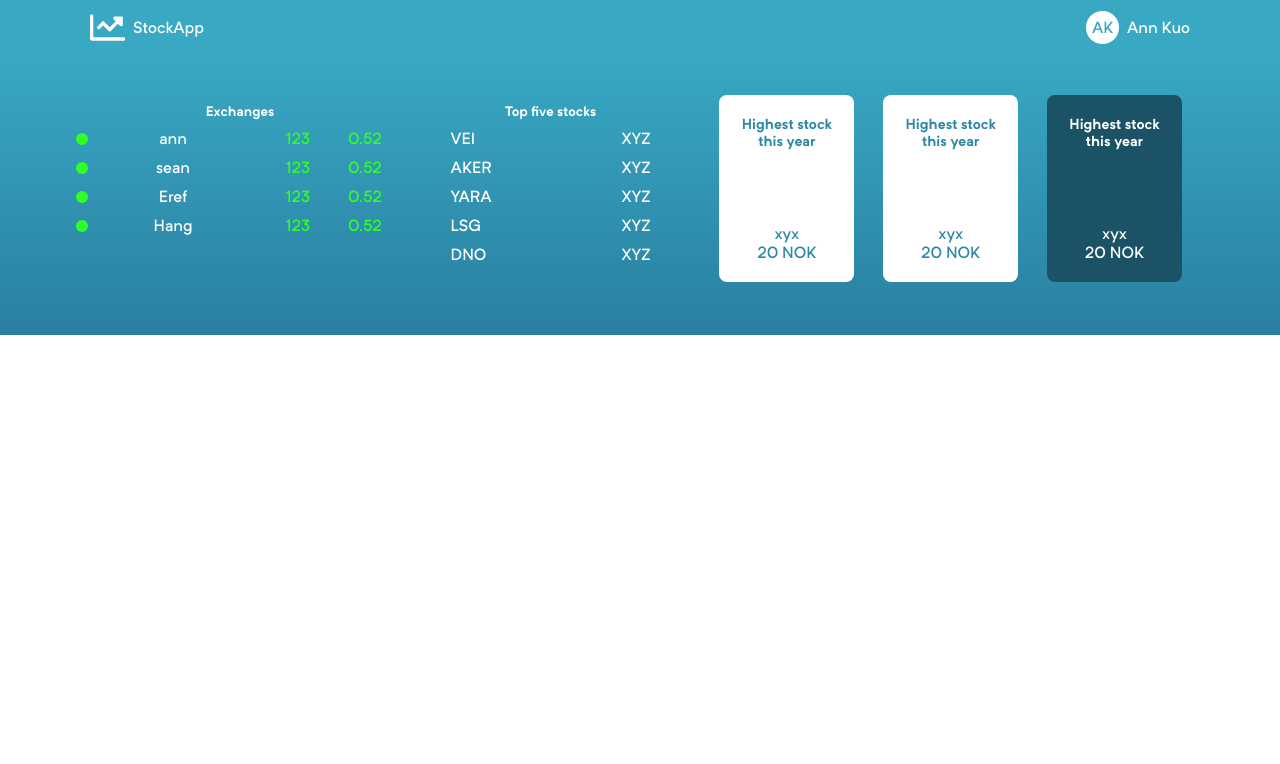
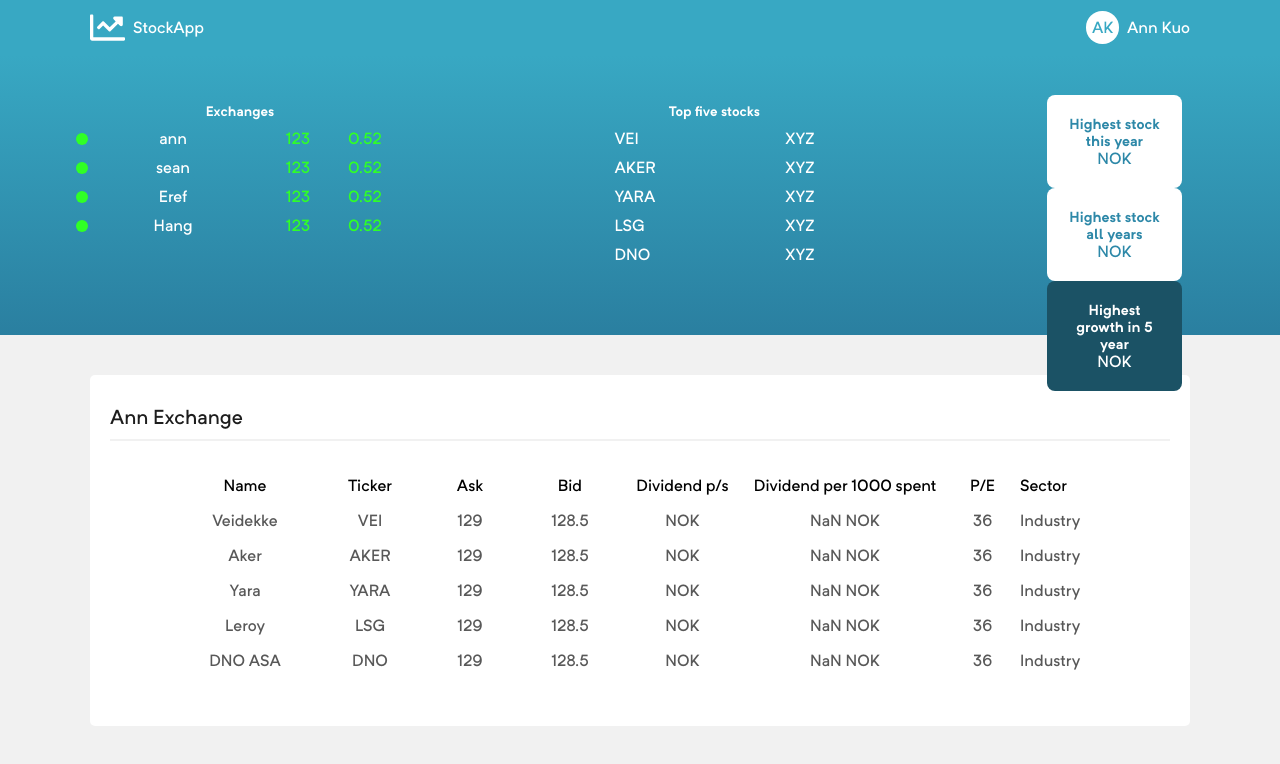
Before and after one commit to Ann0426/react-stock-app, a React (Create React App) app: page / in a window 1280 px wide. Shown: the top 764 px of the page. Built offline with nearby package versions, Linux system fonts and the light colour scheme.

Commit message:
home-page

```diff
--- a/src/App.js
+++ b/src/App.js
@@ -5,9 +5,11 @@ import Subheader from './components/Subheader/Subheader';
 import ExchangeList from './components/ExchangeList/ExchangeList';
 import TopFiveDividendStocksList from "./components/TopFiveDividendStocksList/TopFiveDividendStocksList";
 import InfoCard from "./components/InfoCard/InfoCard";
+import StockList from "./components/StockList/StockList";
+import styles from"./App.module.css";
+import data from "./data.js"
+import{sortStocksByDividendYield} from "./helpers.js";
 
-import data from "./data.js"
-import{sortStocksByDividendYield} from "./helpers";
 
 
 function App() {
@@ -18,13 +20,20 @@ function App() {
             <Subheader>
               <ExchangeList exchanges={data.exchanges}/>
               <TopFiveDividendStocksList stocks={sortStocksByDividendYield(data.stocks)}/>
-
-              <InfoCard title = " Highest stock this year" stock={{ticker:"xyx", amount: 20}}/>
-              <InfoCard title = " Highest stock this year" stock={{ticker:"xyx", amount: 20}}/>
-              <InfoCard title = " Highest stock this year" stock={{ticker:"xyx", amount: 20}} darkmode/>
+              <div classname={styles.InfoCardContainer}>
+                <InfoCard title = " Highest stock this year" stock={data.stocks}/>
+                <InfoCard title = " Highest stock all years" stock={data.stocks}/>
+                <InfoCard title = " Highest growth in 5  year" stock={data.stocks} darkmode/>
+              </div>
+            </Subheader>
+            <div className = { styles.dashboardContent}>
+              <div className = {styles.dashboardContentContainer}>
+                <StockList stocks={data.stocks}/>
+              </div>
+            </div>
 
 
-            </Subheader>
+
 
   </div>
 }
--- /dev/null
+++ b/src/App.module.css
@@ -0,0 +1,12 @@
+.infoCardContainer{
+    display:flex;
+}
+.dashboardContent{
+    background-color: var(--dashboard-bg);
+    padding: 40px 20px;
+    height: 70vh;
+}
+.dashboardContentContainer{
+    margin: 0 auto;
+    max-width: var(--site-width);
+}
--- /dev/null
+++ b/src/components/StockList/StockList.jsx
@@ -0,0 +1,107 @@
+import React, { useEffect } from "react";
+
+import styles from "./StockList.module.css";
+
+const StockList = ({ stocks }) => {
+
+  const renderListItems = () => {
+    return stocks.map((stock) => {
+      return(
+      <li className={styles.listItem} key={stock.ticker }>
+        <div className={styles.listItemName}>{stock.name}</div>
+        <div className={styles.listItemTicker}>{stock.ticker}</div>
+        <div className={styles.listItemAsk}>{stock.ask}</div>
+        <div className={styles.listItemBid}>{stock.bid}</div>
+
+        <div className={styles.listItemDps}>
+          {getDividendPerShare(stock)} NOK
+        </div>
+        <div className={styles.listItemDp1000Spent}>
+          {getDividendPer1000Spent(stock)} NOK
+        </div>
+        <div className={styles.listItemPe}>{getStockPE(stock)}</div>
+        <div className={styles.listItemSector}>{stock.sector}</div>
+
+      </li>
+      )}
+    );
+  };
+
+//   const getOptions = () => {
+//     return [
+//       {
+//         displayValue: "Highest dividend yield 2020",
+//         value: "dividendyieldcurrentyear",
+//       },
+//       {
+//         displayValue: "Highest dividend yield overall",
+//         value: "dividendyieldoverall",
+//       },
+//     ];
+//   };
+
+//   const setStocksByDividendYieldOverall = () => {
+//     const sorted = sortStocksByCompoundedYield(stocks);
+//     setStocks(sorted);
+//   };
+
+//   const setStocksByDividendYieldCurrentYear = () => {
+//     const sorted = sortStocksByDividendYield(stocks);
+//     setStocks(sorted);
+//   };
+
+//   const onSelectChange = (e) => {
+//     const descriptor = e.target.value;
+
+//     if (descriptor === "dividendyieldoverall") {
+//       setStocksByDividendYieldOverall();
+//     } else if (descriptor === "dividendyieldcurrentyear") {
+//       setStocksByDividendYieldCurrentYear();
+//     }
+//   };
+  const getStockPE = (stock) =>{
+    return 36;
+  }
+  const getDividendPerShare = (stock) => {
+    const date = new Date();
+    const year = date.getFullYear();
+    return stock.dividends[year];
+  };
+
+  const getDividendPer1000Spent = (stock) => {
+    const dividendPerShare = getDividendPerShare(stock);
+    const amountOfStocks = 1000 / stock.ask;
+
+    const total = amountOfStocks * dividendPerShare;
+    return total.toFixed(2);
+  };
+
+  return (
+    <div className={styles.container}>
+      <div className={styles.header}>
+        <h1 className={styles.heading}>Ann Exchange</h1>
+        {/* <Select
+          options={getOptions()}
+          onChange={onSelectChange}
+          className={styles.select}
+        /> */}
+      </div>
+
+      <div className={styles.listContainer}>
+        <div className={styles.listHeaders}>
+          <div className={styles.nameHeader}>Name</div>
+          <div className={styles.tickerHeader}>Ticker</div>
+          <div className={styles.askHeader}>Ask</div>
+          <div className={styles.bidHeader}>Bid</div>
+          <div className={styles.dpsHeader}>Dividend p/s</div>
+          <div className={styles.dpspentHeader}>Dividend per 1000 spent</div>
+          <div className={styles.peHeader}>P/E</div>
+          <div className={styles.sectorHeader}>Sector</div>
+        </div>
+        <ul className={styles.stockList}>{renderListItems()}</ul>
+      </div>
+    </div>
+  );
+};
+
+export default StockList;
--- /dev/null
+++ b/src/components/StockList/StockList.module.css
@@ -0,0 +1,99 @@
+.container {
+  background-color: #fff;
+  padding: var(--box-padding);
+  border-radius: var(--box-border-radius);
+}
+
+.header {
+  padding: 10px 0;
+  border-bottom: 2px solid #f1f1f1;
+  margin-bottom: 15px;
+  color: #1d1d1d;
+  display: flex;
+  justify-content: space-between;
+}
+
+.heading {
+  font-size: var(--h1-font-size);
+  font-weight: normal;
+}
+
+.select {
+  width: 240px;
+}
+
+.listHeaders,
+.stockList {
+  transform: translateX(40px);
+}
+
+.listHeaders,
+.listItem {
+  display: flex;
+}
+
+.listItem {
+  color: #585858;
+  margin: 16px 0;
+  position: relative;
+}
+
+.stockList {
+  margin: 0;
+  padding: 0;
+  list-style-type: none;
+}
+
+.listContainer {
+  padding: 20px;
+}
+
+.listItemName,
+.nameHeader {
+  width: 150px;
+}
+
+.listItemTicker,
+.tickerHeader,
+.listItemBid,
+.bidHeader,
+.listItemAsk,
+.askHeader {
+  width: 100px;
+}
+
+.dpspentHeader,
+.listItemDp1000Spent {
+  width: 200px;
+}
+
+.listItemDps,
+.dpsHeader {
+  width: 125px;
+}
+
+.listItemPe,
+.peHeader {
+  width: 75px;
+}
+
+.iconContainer {
+  height: 15px;
+  width: 15px;
+  border-radius: 50%;
+  background-color: var(--primary-blue);
+  padding: 5px;
+  position: absolute;
+  left: -35px;
+  top: -2px;
+}
+
+.icon {
+  fill: #fff;
+}
+
+.link {
+  display: flex;
+  text-decoration: none;
+  color: inherit;
+}
```
Also changed, not shown: src/components/Select/Select.jsx (added, +29 -0 lines), src/components/Select/Select.module.css (added, +32 -0 lines), src/components/StockList/StockListItem/StockListItem.jsx (added, +47 -0 lines), src/helpers.js (+26 -0 lines).
